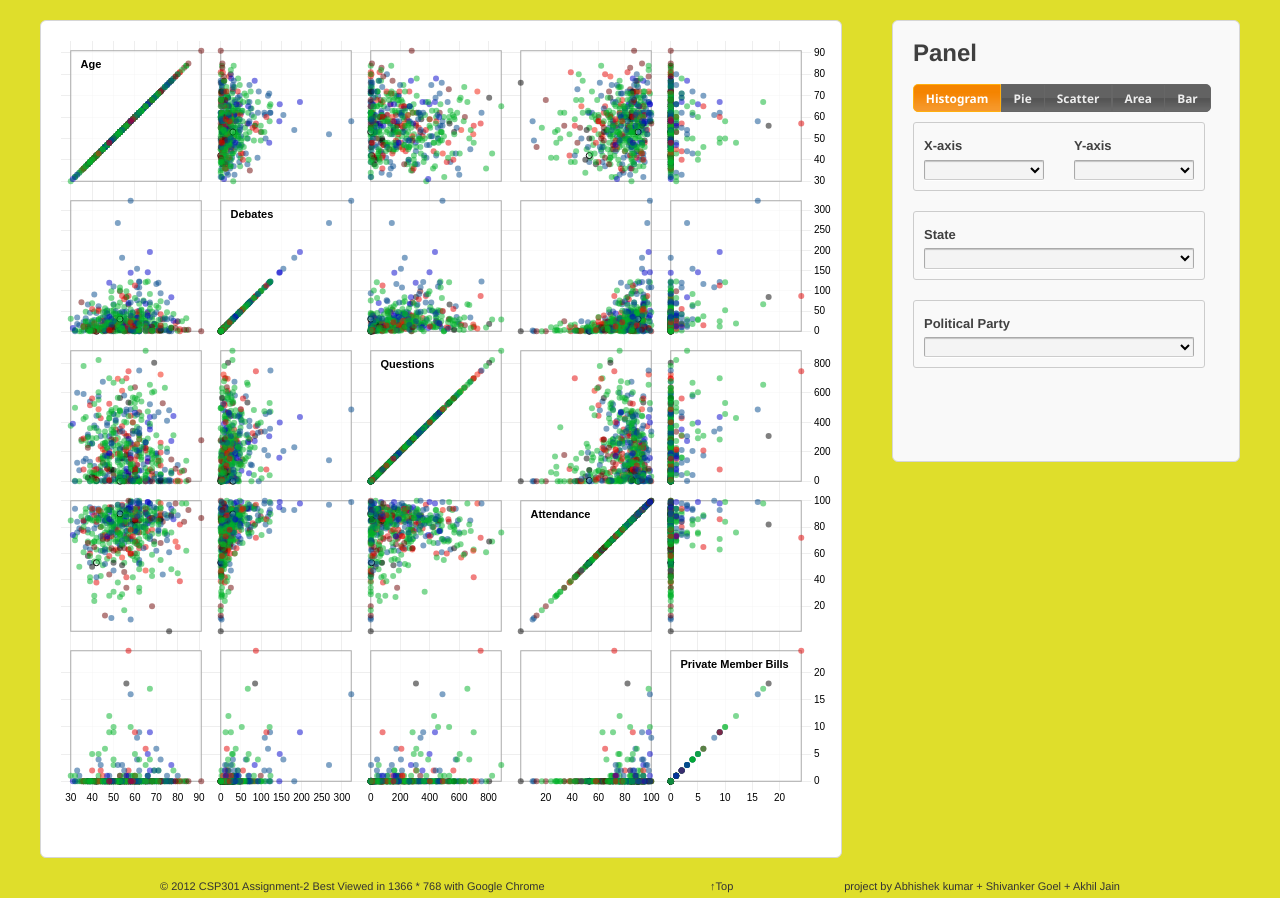
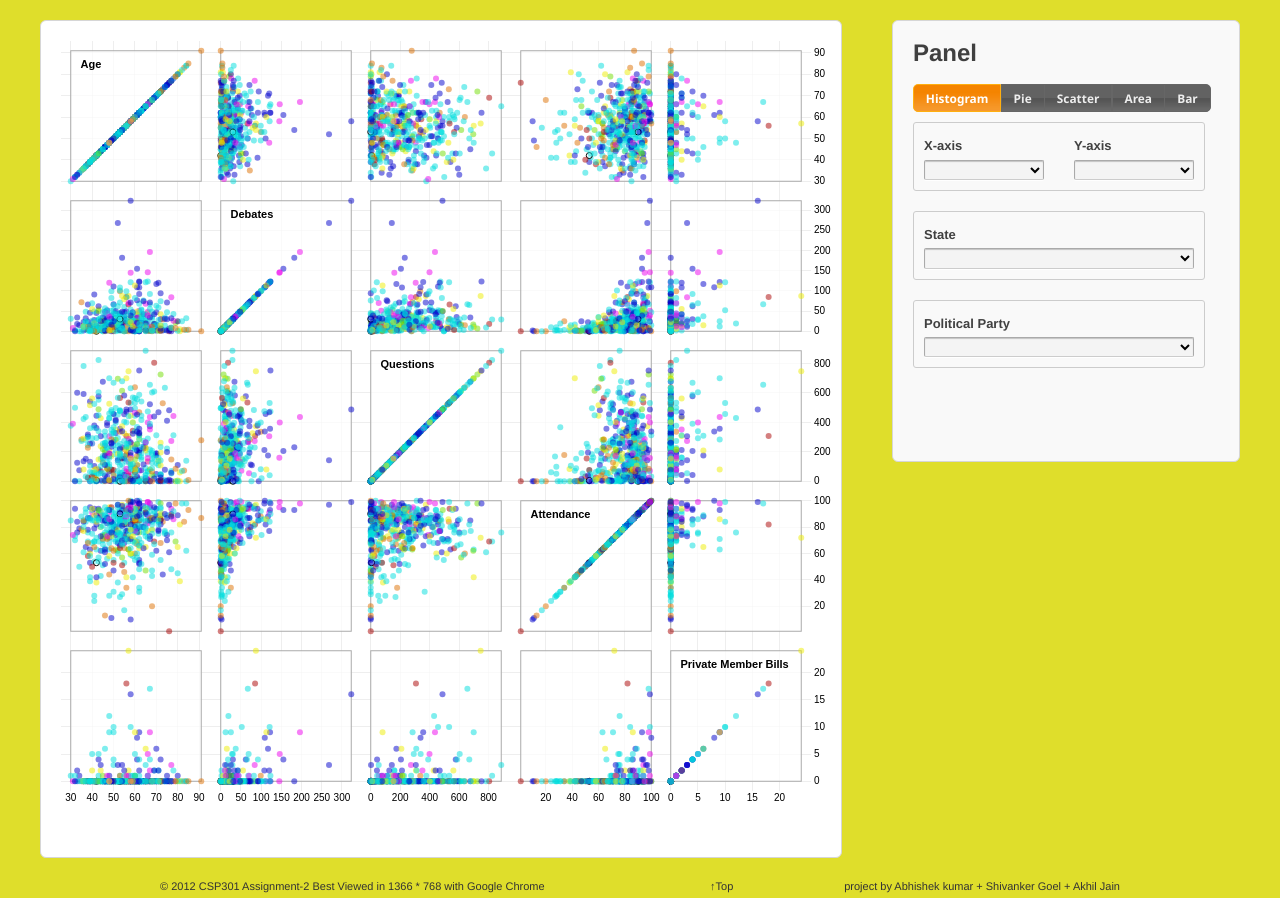
Before and after one commit to amit2014/analysis-loksabha-15, a PHP site: page /wordpress/splom.php in a window 1280 px wide. Shown: the part 150-1048 px from the top of the page. Run offline with PHP 8.4, Linux system fonts and the light colour scheme; lists and menus that the app fills with data are empty.

Commit message:
pta nhi except for state groups

```diff
--- a/css/splom.css
+++ b/css/splom.css
@@ -41,31 +41,31 @@ circle {
 }
 
 .UnderMatric {
-  fill: #000000;
+  fill: #aa0000;
 }
 
 .Matric {
-  fill: #6c0000;
+  fill: #dd6f00;
 }
 
 .InterHigherSecondary, .CertificateCourse {
-  fill: #e30000;
+  fill: #eeee00;
 }
 
 .UnderGraduate, .DiplomaCourse {
-  fill: #f31600;
+  fill: #6fdd00;
 }
 
 .ProfessionalGraduate, .Graduate, .PostDiplomaCourse {
-  fill: #00b228;
+  fill: #00dddd;
 }
 
 .PostGraduate {
-  fill: #00488c;
+  fill: #0000cc;
 }
 
 .Doctorate {
-  fill: #0000cc;
+  fill: #ee00ee;
 }
 
 .Informationnotavailable, .Others {
--- a/pie.php
+++ b/pie.php
@@ -64,7 +64,7 @@ function getvar($vname, $deflt)  {
 				var l = d3.select('#legend');
 				var e = l.append('div').style('width','340px').style('height','20px').style('border','thin black solid').style('margin-top','1px')
 					.style('border-collapse','collapse').style('float','right').style('text-align','left').style('font-size','smaller')
-					.style('font-family','arial');
+					.style('font-family','arial').style('margin-top','2px');
 				var d = e.append('div').style('width','40px').style('height','20px').style('border','thin').style('float','left').style('background-color',color(i))
 					.style('margin-right','10px');
 
```
Also changed, not shown: includes/head.php (+38 -1 lines), js/index.js (+4 -4 lines), area.php (line endings or trailing spaces).
